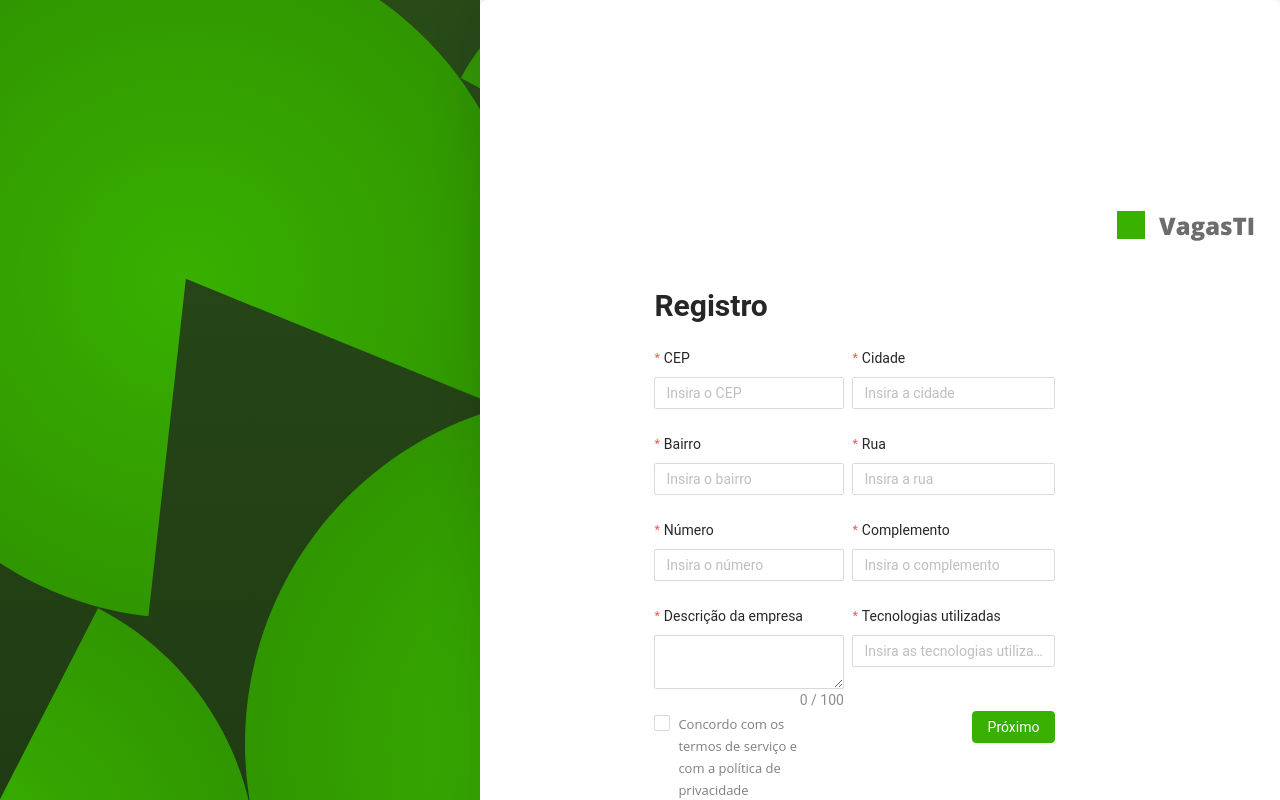
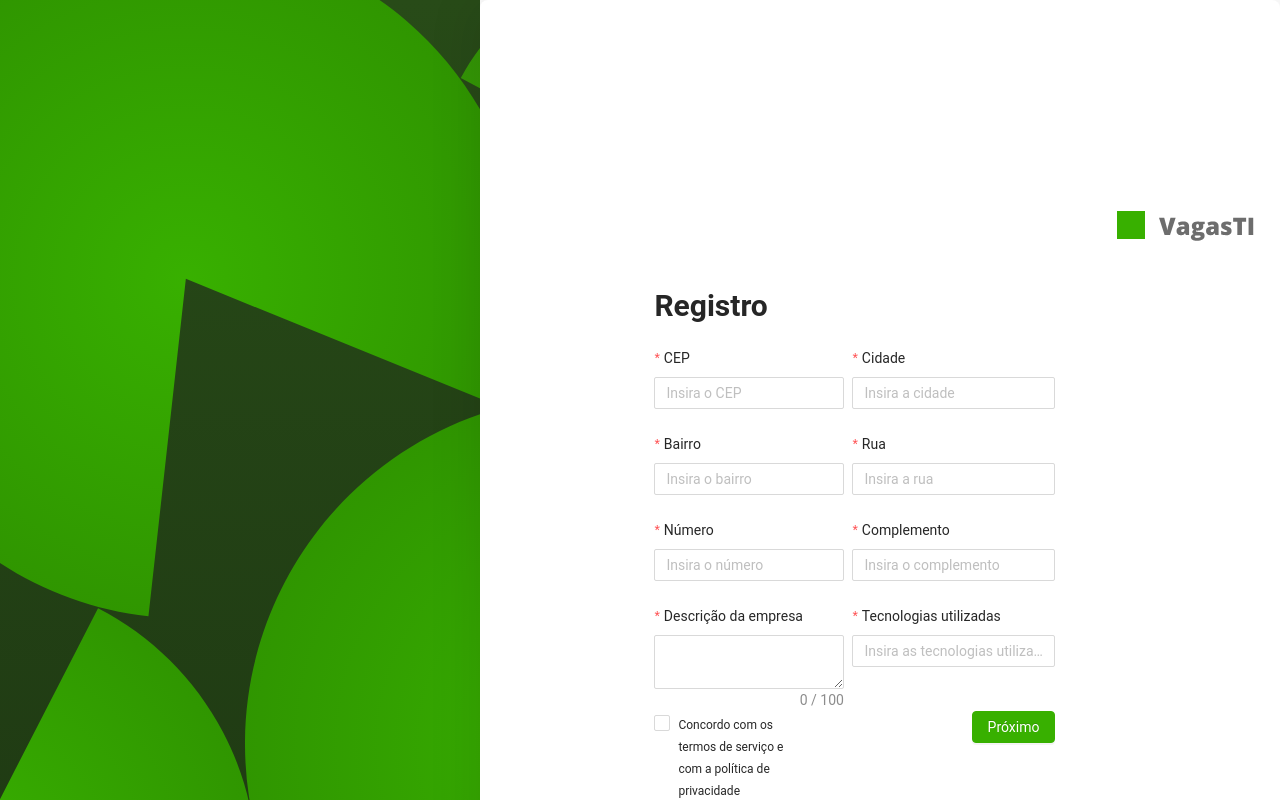
Before and after one commit to vitorgongora/uem-const-soft-vagas-ti-front-end, a React (Create React App) app: page /cadastroEmpresa_2 in a window 1280 px wide. Shown: the top 800 px of the page. Built offline with nearby package versions, Linux system fonts and the light colour scheme.

Commit message:
padronizando para antd os textos

```diff
--- a/src/pages/Cadastro/CadastroEmpresa/CadastroEmpresa2.js
+++ b/src/pages/Cadastro/CadastroEmpresa/CadastroEmpresa2.js
@@ -2,6 +2,7 @@ import React from "react";
 import { Col, Card, Row, Layout, Form, Input, Button, Typography, Checkbox} from 'antd';
 
 const CadastroEmpresa2 = (props) => {
+  const { Title, Paragraph, Text, Link } = Typography;
   const onFinish = (values) => {
     console.log('Success:', values);
   };
@@ -140,7 +141,7 @@ const onChange = (e) => {
                         <TextArea showCount maxLength={100} onChange={onChange} />
                       </Form.Item>
                       <div  style={{marginTop:"10px"}}>
-                        <Checkbox><font face= "Open Sans" size = "2" color = "#7f7f7f"  style={{marginTop:"100%"}}>Concordo com os termos de serviço e com a política de privacidade</font></Checkbox>
+                        <Checkbox><Text style={{marginTop:"100%",fontSize:"12px"}}>Concordo com os termos de serviço e com a política de privacidade</Text></Checkbox>
                       </div>
                   </Form>
               </Col>
```
